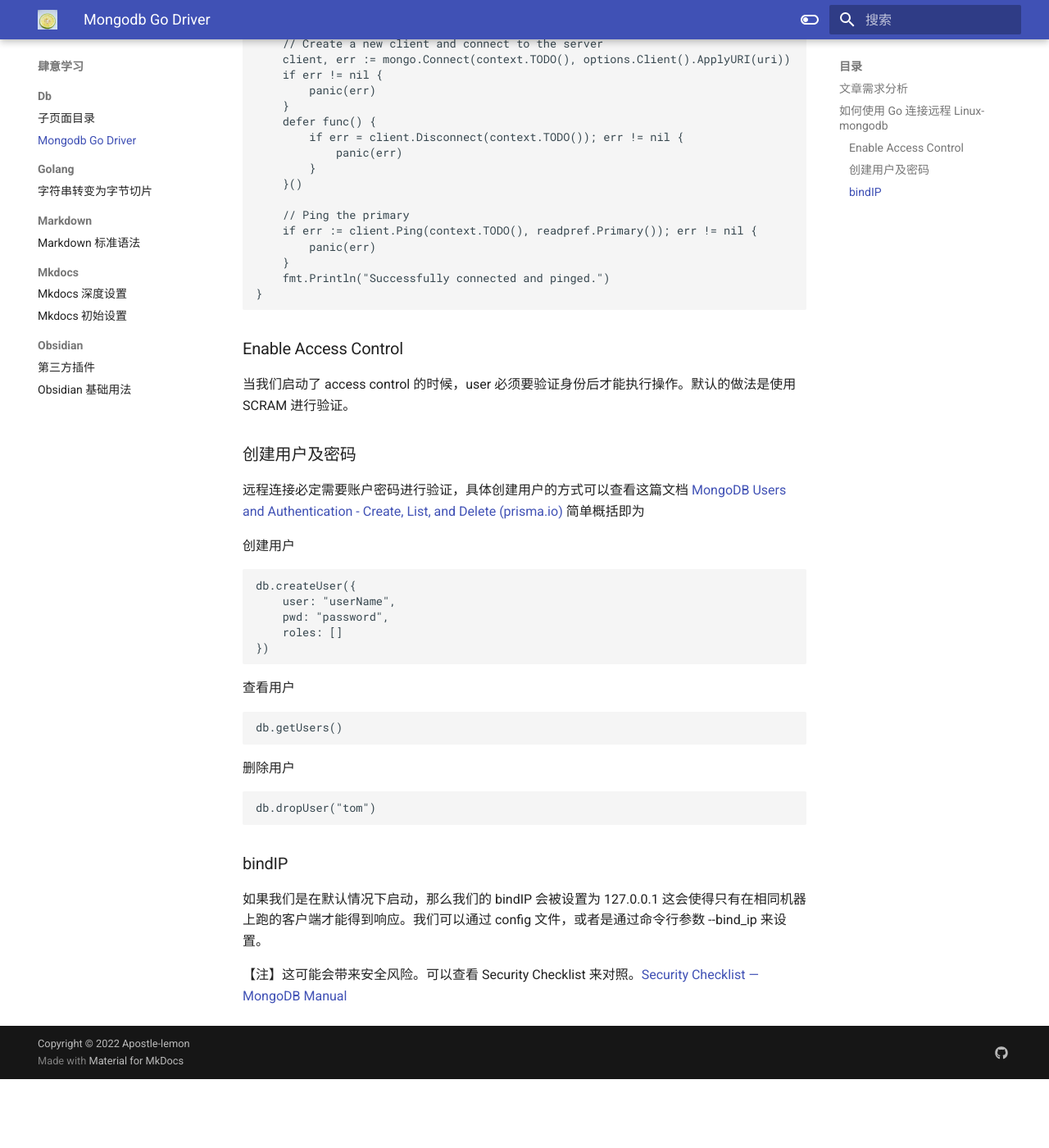
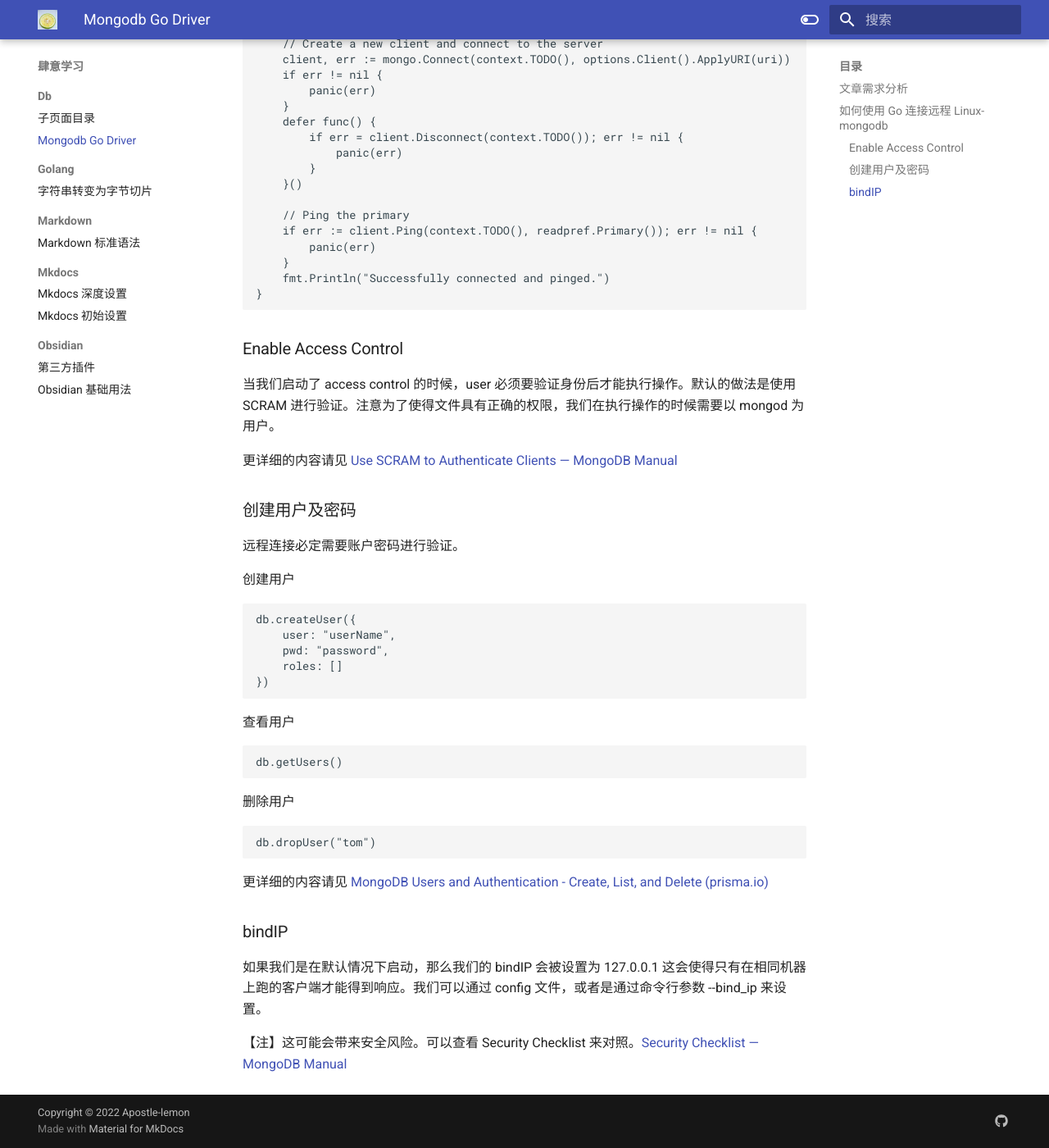
Before and after one commit to Apostle-lemon/Apostle-lemon.github.io, an MkDocs documentation site: the page built from docs/肆意学习/db/mongodb Go Driver.md, in a window 1280 px wide and 1400 px high, scrolled down 828 px. Shown: the whole window at 82% size. Built offline with MkDocs 1.6.1 and Material for MkDocs 9.7.7, drawn with Linux system fonts in a browser that asks for light colours; before the commit the page ends 2144 px from its top, so only the background shows below that.

Commit message:
vault backup: 2022-10-31 12:17:27
Affected files:
docs/肆意学习/db/mongodb Go Driver.md

````diff
--- a/docs/肆意学习/db/mongodb Go Driver.md
+++ b/docs/肆意学习/db/mongodb Go Driver.md
@@ -49,11 +49,13 @@
 
 ### Enable Access Control
 
-当我们启动了 access control 的时候，user 必须要验证身份后才能执行操作。默认的做法是使用 SCRAM 进行验证。
+当我们启动了 access control 的时候，user 必须要验证身份后才能执行操作。默认的做法是使用 SCRAM 进行验证。注意为了使得文件具有正确的权限，我们在执行操作的时候需要以 mongod 为用户。
+
+更详细的内容请见 [Use SCRAM to Authenticate Clients — MongoDB Manual](https://www.mongodb.com/docs/manual/tutorial/configure-scram-client-authentication/)
 
 ### 创建用户及密码
 
-远程连接必定需要账户密码进行验证，具体创建用户的方式可以查看这篇文档 [MongoDB Users and Authentication - Create, List, and Delete (prisma.io)](https://www.prisma.io/dataguide/mongodb/configuring-mongodb-user-accounts-and-authentication) 简单概括即为
+远程连接必定需要账户密码进行验证。
 
 创建用户
 
@@ -77,6 +79,8 @@
 db.dropUser("tom")
 ```
 
+更详细的内容请见 [MongoDB Users and Authentication - Create, List, and Delete (prisma.io)](https://www.prisma.io/dataguide/mongodb/configuring-mongodb-user-accounts-and-authentication)
+
 ### bindIP
 
 如果我们是在默认情况下启动，那么我们的 bindIP 会被设置为 127.0.0.1 这会使得只有在相同机器上跑的客户端才能得到响应。我们可以通过 config 文件，或者是通过命令行参数 --bind_ip 来设置。
````
